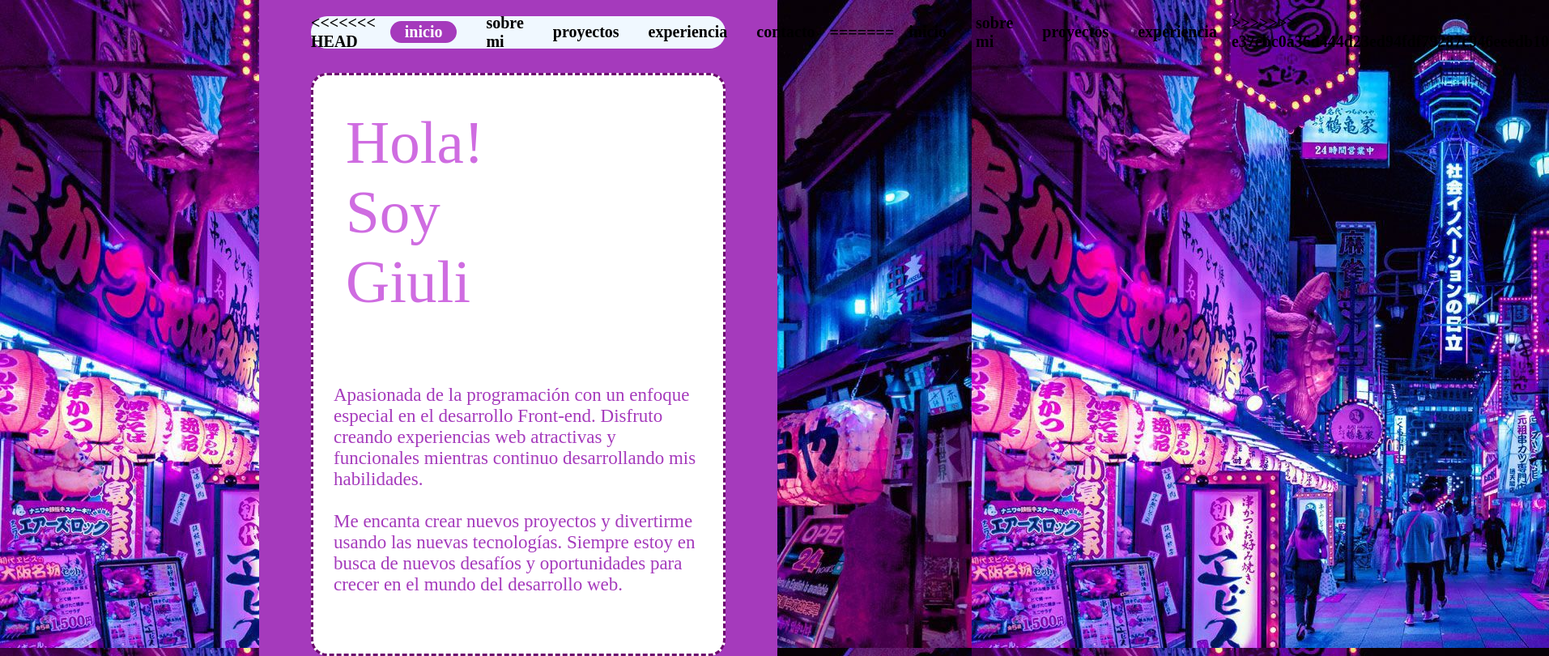
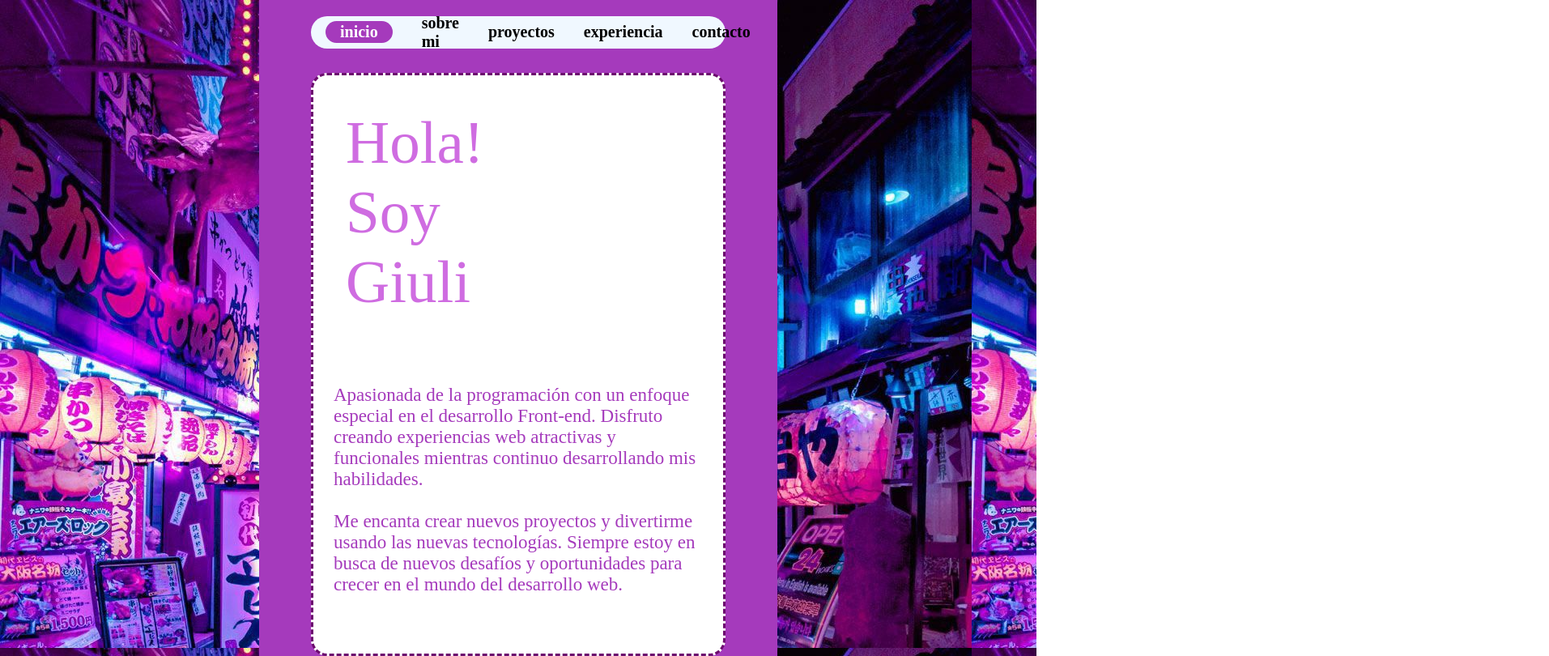
Before and after one commit to giuli-ana/portfolio, a plain HTML site: page index.html in a window 1280 px wide. Shown: the top 810 px of the page at 81% size, 1913 px wide, since content can reach past the window. Drawn offline with Linux system fonts and the light colour scheme; a web font is replaced by a local one.

Commit message:
jasfhsadjasd

```diff
--- a/index.html
+++ b/index.html
@@ -12,18 +12,11 @@
 <body>
 <div class="container">
     <nav>
-<<<<<<< HEAD
         <span><a href="index.html" class="active">inicio</a></span>
         <span><a href="sobre_mi.html"> sobre mi</a></span>
         <span><a href="proyectos.html"> proyectos</a></span>
         <span><a href="experiencia.html">experiencia</a></span>
         <span><a href="contacto.html">contacto</a></span>
-=======
-        <span>inicio</span>
-        <span><a href="sobre_mi.html"> sobre mi</a></span>
-        <span><a href="proyectos.html"> proyectos</a></span>
-        <span><a href="experiencia.html">experiencia</a></span>
->>>>>>> e37ebc0a36d444d23ed94fdf79287c946eeedb10
     </nav>
 
 <div class="profile2">
@@ -35,7 +28,6 @@
 
 </div>
 
-<<<<<<< HEAD
 <footer class="footer">
     <div class="footer-container">
 
@@ -78,8 +70,6 @@
 
 
 
-=======
->>>>>>> e37ebc0a36d444d23ed94fdf79287c946eeedb10
 
 
 </body>
```
